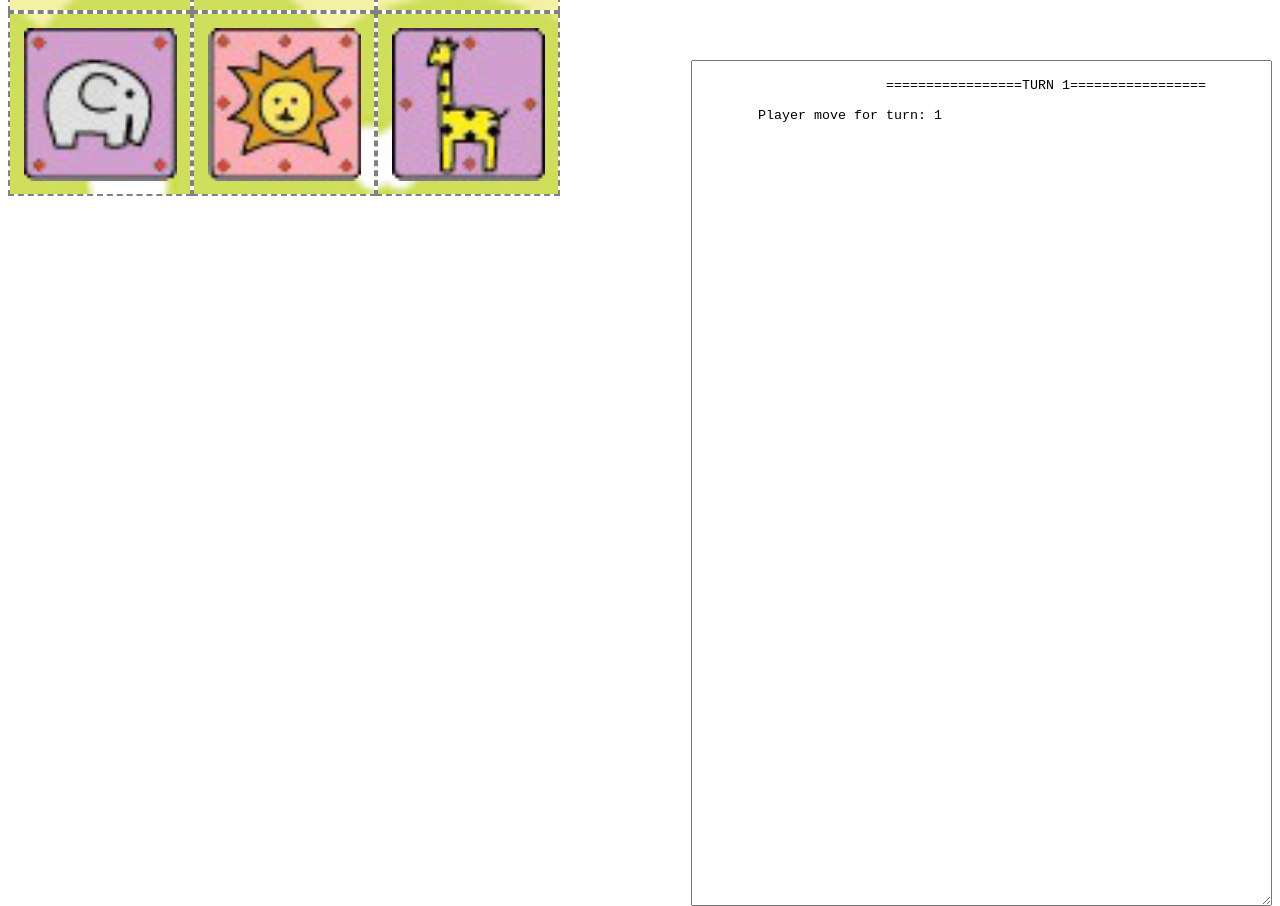
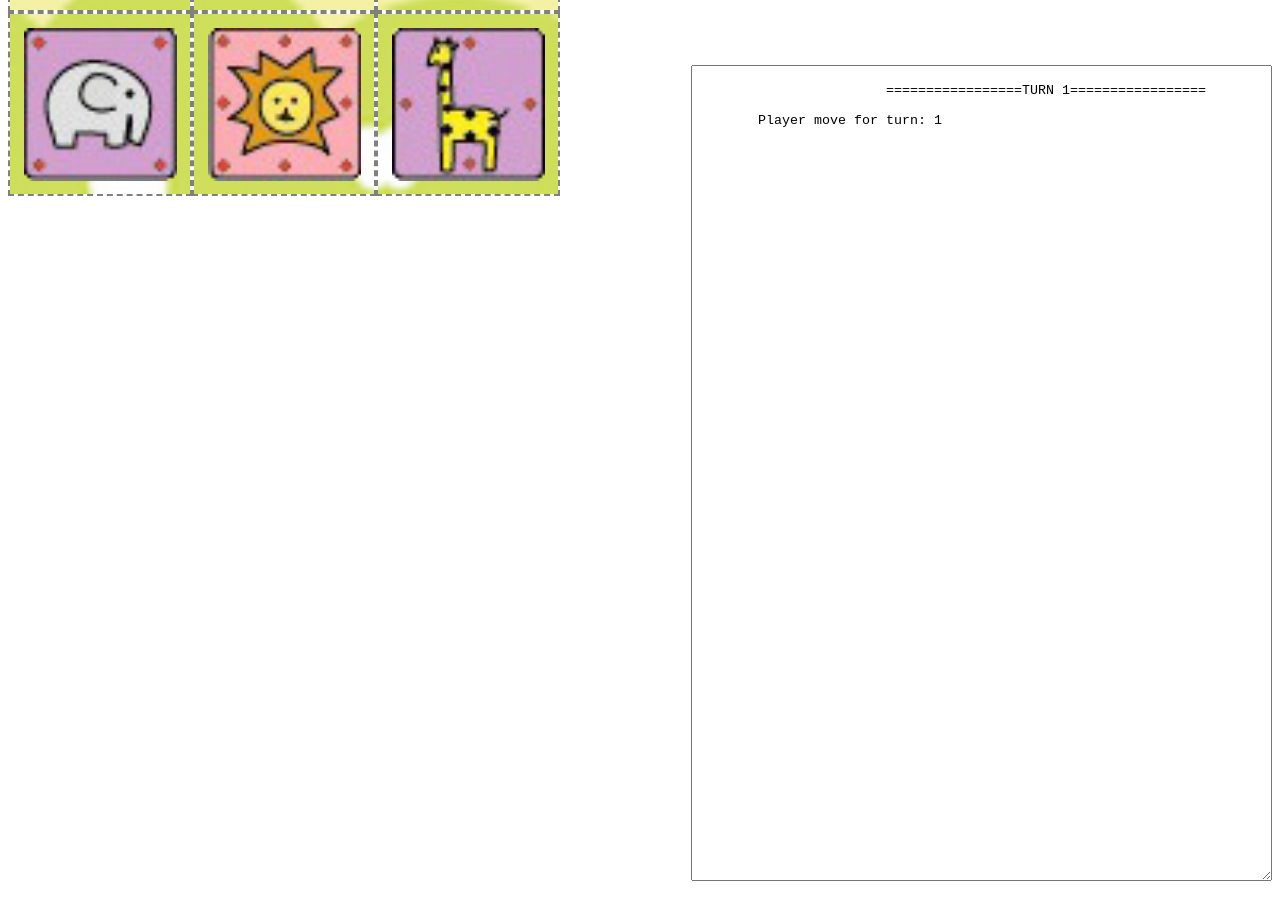
Before and after one commit to DrkSephy/Shogi, a website: page index.html in a window 1280 px wide. Shown: the part 558-1464 px from the top of the page. After the commit the page ends 1443 px from the top, so only its background shows below. Drawn offline with Linux system fonts and the light colour scheme.

Commit message:
Fixing padding

```diff
--- a/css/grid.css
+++ b/css/grid.css
@@ -28,6 +28,7 @@
 
 #two {
     float: right;
+    padding-top: 5px;
 }
 
 .img1 {
--- a/index.html
+++ b/index.html
@@ -72,7 +72,7 @@
 		</div> <!-- game -->
 
 		<div id="two">
-			<textarea rows="56" cols="70" id="debug">
+			<textarea rows="54" cols="70" id="debug">
 
 			</textarea>
 		</div>
```
